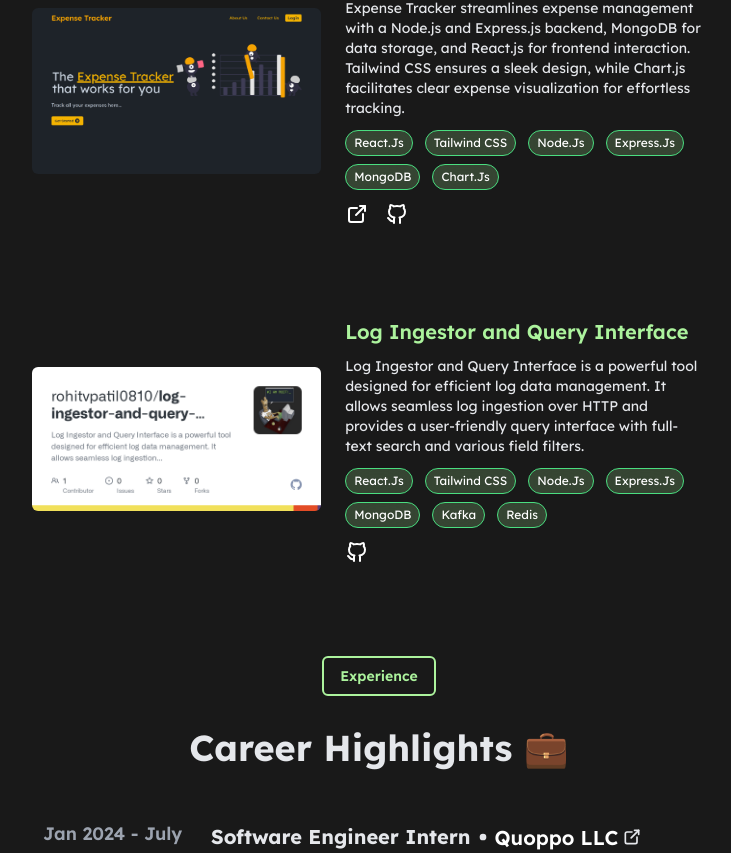
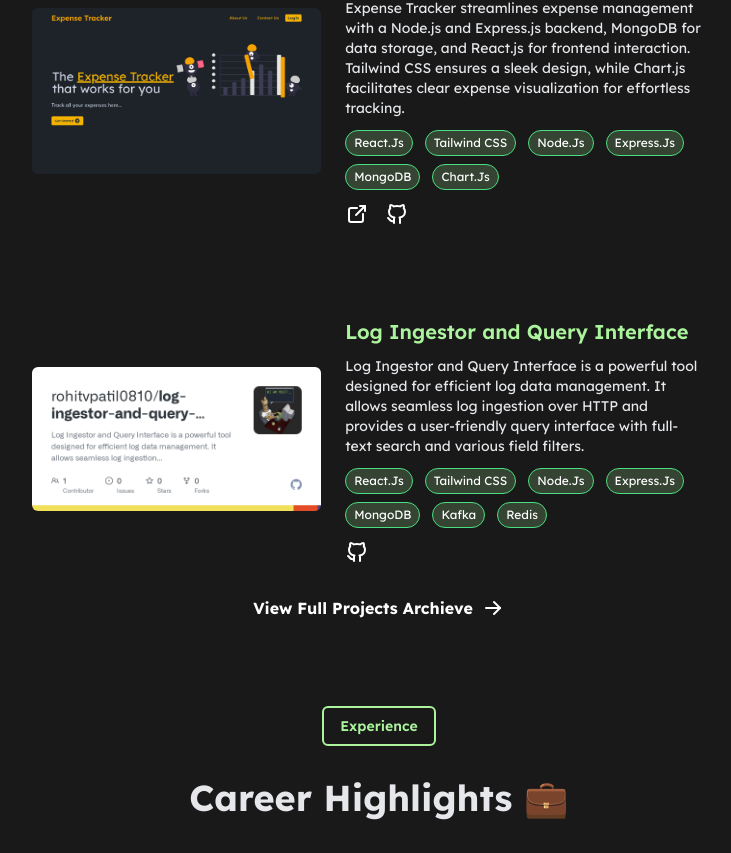
Before and after one commit to rohitvpatil0810/rohit-portfolio-next, a Next.js app: page / in a window 1280 px wide. Shown: the part 2274-3127 px from the top of the page, without its empty margins (261-992 px from the left). Built offline with nearby package versions, Linux system fonts and the light colour scheme.

Commit message:
feat: add link to project page in projects section

```diff
--- a/src/components/sections/projects.tsx
+++ b/src/components/sections/projects.tsx
@@ -2,6 +2,8 @@ import React from "react";
 import SectionHeader from "../ui/section-header";
 import { projectsList } from "@/lib/projects-list";
 import ProjectItem from "../ui/project-item";
+import HoverUnderlineText from "../ui/hover-underline-text";
+import { IconArrowRight } from "@tabler/icons-react";
 
 type Props = {};
 
@@ -15,11 +17,22 @@ function Projects({}: Props) {
       <h1 className="py-4 md:py-8 text-2xl sm:text-3xl md:text-4xl text-gray-200 font-bold text-center">
         My Builds, Full of Learnings and Adventures 🎢
       </h1>
-      <div className="flex flex-col items-center py-10 space-y-10 md:space-y-16">
+      <div className="flex flex-col items-center pt-10 space-y-10 md:space-y-16">
         {projectsList.slice(0, 3).map((project) => (
           <ProjectItem key={project.name} project={project} />
         ))}
       </div>
+      <a href="/projects" className="pt-3 pb-10 hover:cursor-pointer">
+        <HoverUnderlineText
+          className="text-base font-bold hover:text-light-green hover:bounce-up"
+          underlineColor="bg-light-green"
+        >
+          <div className="flex justify-center items-center">
+            <span>View Full Projects Archieve</span>
+            <IconArrowRight className="ml-2" />
+          </div>
+        </HoverUnderlineText>
+      </a>
     </div>
   );
 }
```
